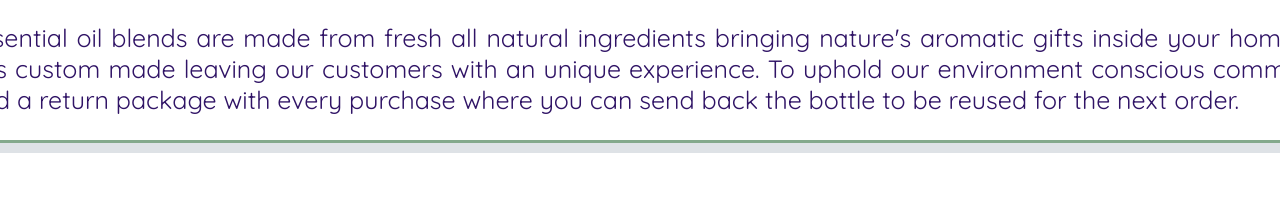
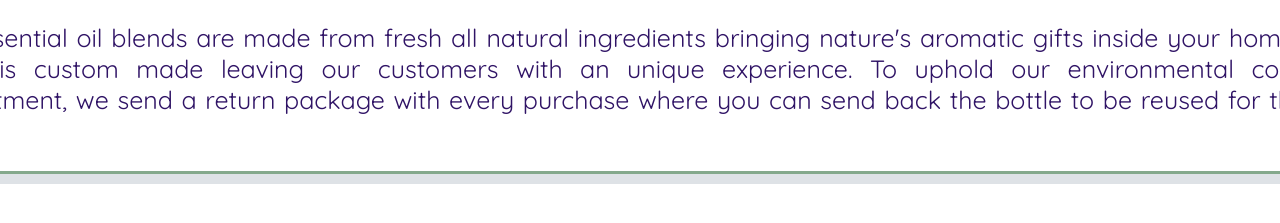
Before and after one commit to dnstrach/capstone, a website: page client/home.html in a window 1280 px wide. Shown: the part 529-752 px from the top of the page. Drawn offline with nearby package versions, Linux system fonts and the light colour scheme; no server answers; a web font is replaced by a local one.

Commit message:
completed

```diff
--- a/client/home.html
+++ b/client/home.html
@@ -56,7 +56,7 @@
                     </div>
                     <div class="welcome-box">
                         <h2>Welcome</h2>
-                        <p class="about">Our essential oil blends are made from fresh all natural ingredients bringing nature's aromatic gifts inside your home. Each bottle is custom made leaving our customers with an unique experience. To uphold our environment conscious commitment, we send a return package with every purchase where you can send back the bottle to be reused for the next order.
+                        <p class="about">Our essential oil blends are made from fresh all natural ingredients bringing nature's aromatic gifts inside your home. Each bottle is custom made leaving our customers with an unique experience. To uphold our environmental conscious commitment, we send a return package with every purchase where you can send back the bottle to be reused for the next order.
                         </p>
                     </div>
                 </div>
```
